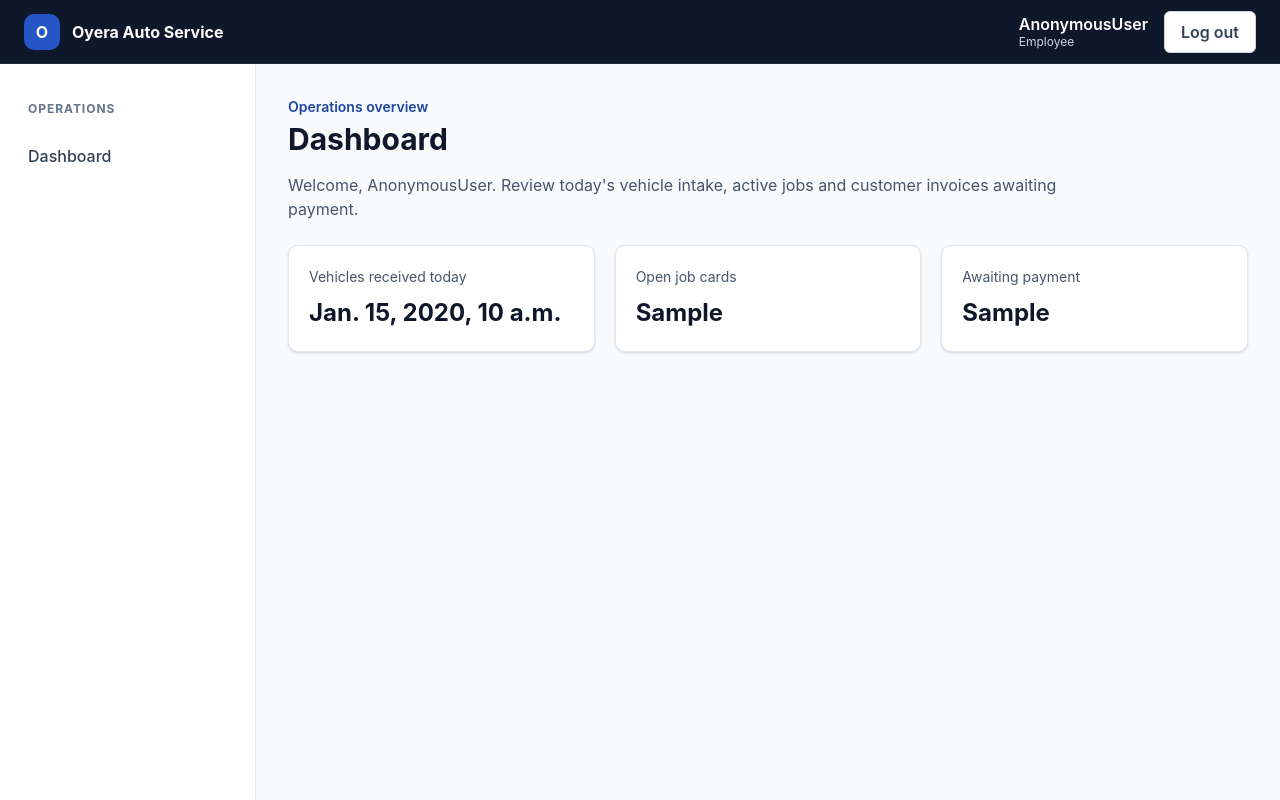
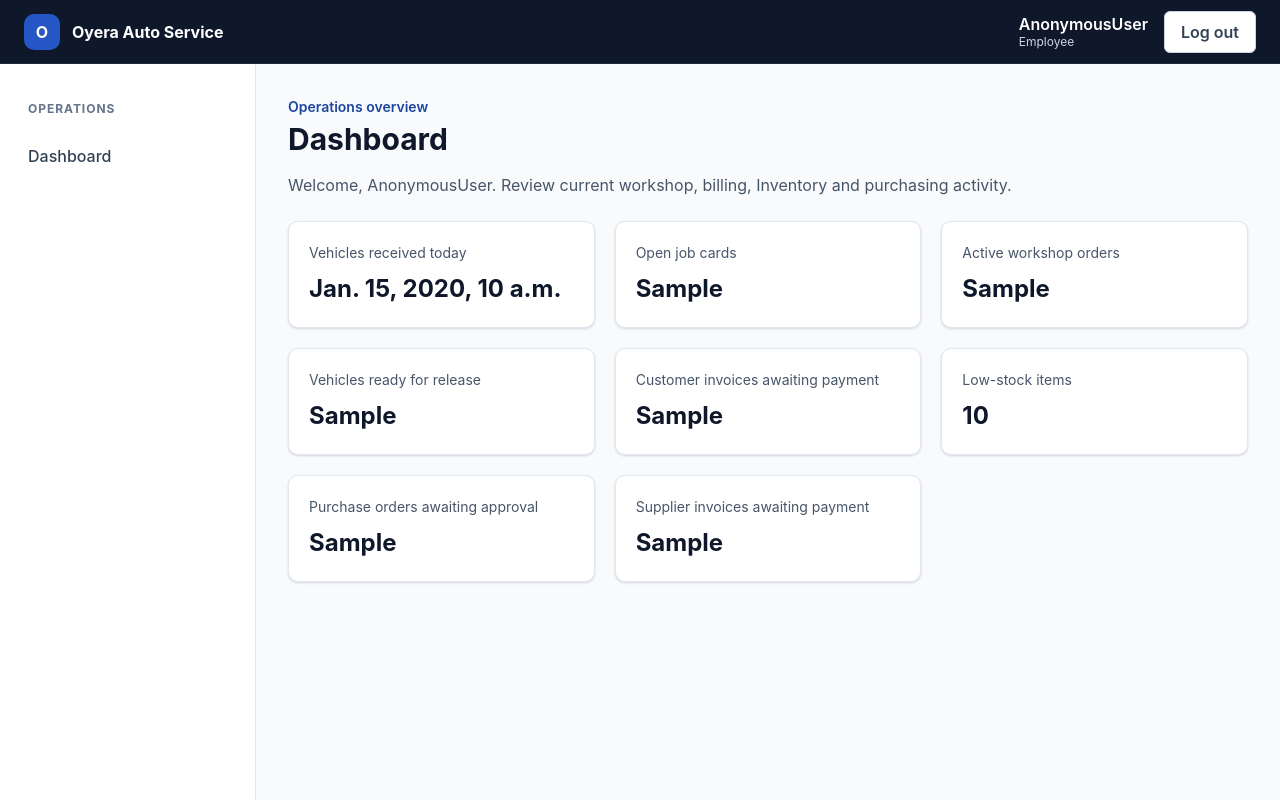
Before and after one commit to moaz-alnor/oyera-auto-service-system, a Django app: template src/apps/core/templates/core/dashboard.html in a window 1280 px wide. Run offline with Django 5.2, Linux system fonts and the light colour scheme; the template is opened without the code that fills it: most values are stand-ins (such as "Sample title", 1, 10 or a date in 2020).

Commit message:
fix(core): render expanded dashboard metrics

```diff
--- a/src/apps/core/templates/core/dashboard.html
+++ b/src/apps/core/templates/core/dashboard.html
@@ -13,9 +13,9 @@
         <h1>Dashboard</h1>
 
         <p class="page-header__description">
-            Welcome, {{ request.user }}. Review today's
-            vehicle intake, active jobs and customer
-            invoices awaiting payment.
+            Welcome, {{ request.user }}. Review current
+            workshop, billing, Inventory and purchasing
+            activity.
         </p>
     </header>
 
@@ -45,12 +45,62 @@
 
         <article class="metric-card">
             <span class="metric-card__label">
-                Awaiting payment
+                Active workshop orders
+            </span>
+
+            <strong class="metric-card__value">
+                {{ metrics.active_work_orders }}
+            </strong>
+        </article>
+
+        <article class="metric-card">
+            <span class="metric-card__label">
+                Vehicles ready for release
+            </span>
+
+            <strong class="metric-card__value">
+                {{ metrics.vehicles_ready_for_release }}
+            </strong>
+        </article>
+
+        <article class="metric-card">
+            <span class="metric-card__label">
+                Customer invoices awaiting payment
             </span>
 
             <strong class="metric-card__value">
                 {{ metrics.invoices_awaiting_payment }}
             </strong>
         </article>
+
+        <article class="metric-card">
+            <span class="metric-card__label">
+                Low-stock items
+            </span>
+
+            <strong class="metric-card__value">
+                {{ metrics.low_stock_items }}
+            </strong>
+        </article>
+
+        <article class="metric-card">
+            <span class="metric-card__label">
+                Purchase orders awaiting approval
+            </span>
+
+            <strong class="metric-card__value">
+                {{ metrics.purchase_orders_awaiting_approval }}
+            </strong>
+        </article>
+
+        <article class="metric-card">
+            <span class="metric-card__label">
+                Supplier invoices awaiting payment
+            </span>
+
+            <strong class="metric-card__value">
+                {{ metrics.supplier_invoices_awaiting_payment }}
+            </strong>
+        </article>
     </section>
 {% endblock %}
```
